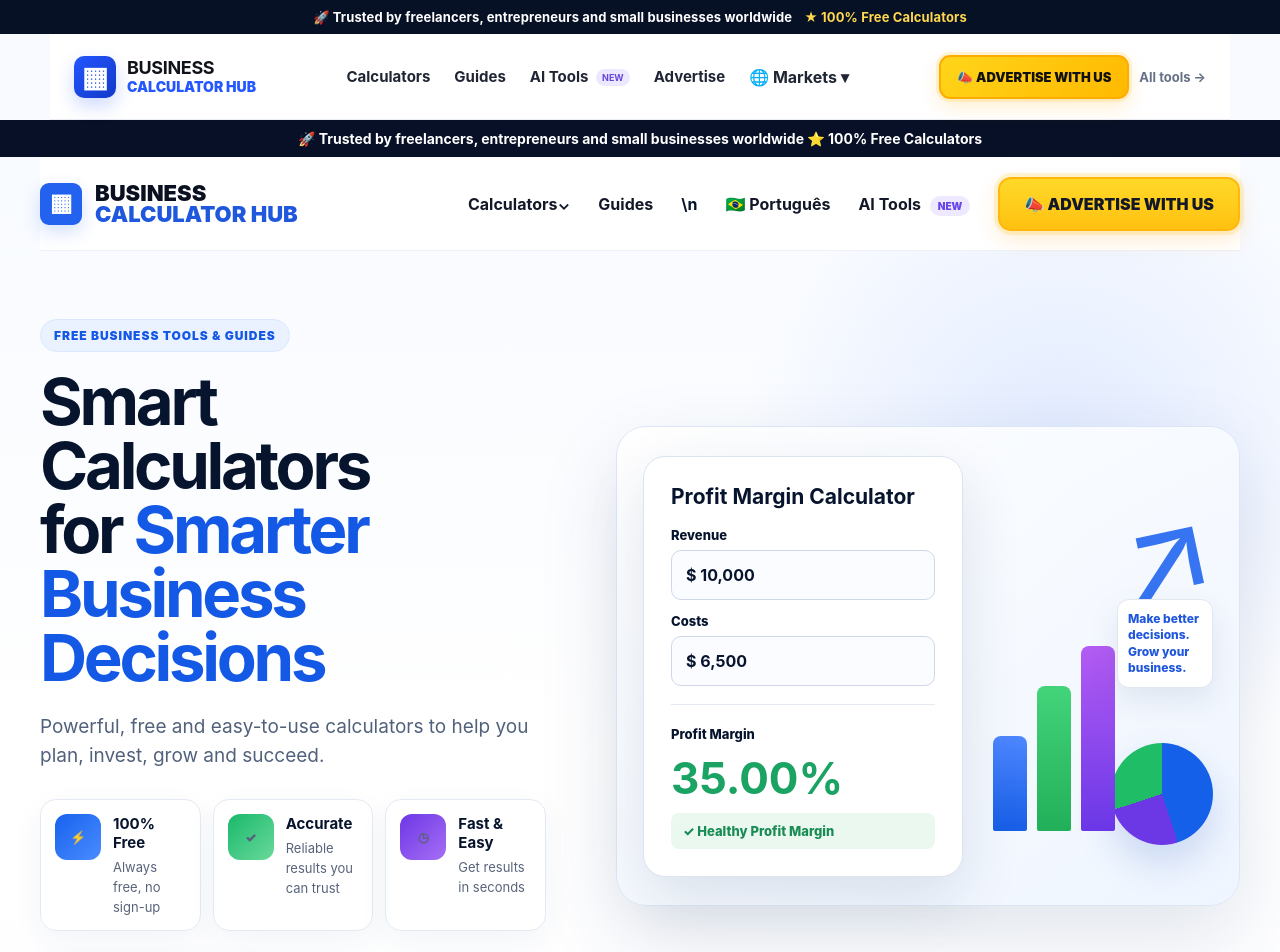
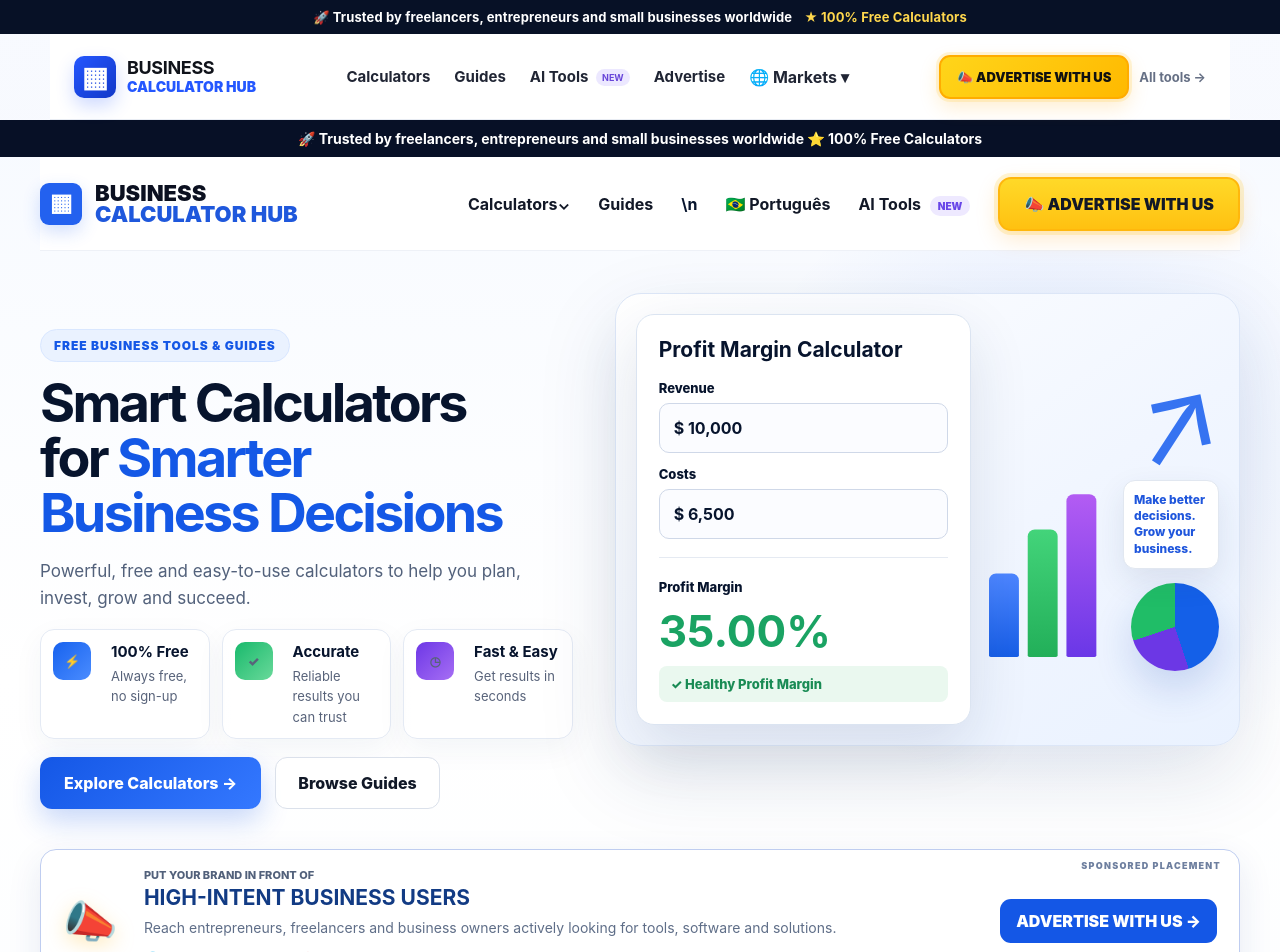
Before and after one commit to luizferdazzi-commits/business-calculator-hub, a Next.js app: page / in a window 1280 px wide. Shown: the top 952 px of the page. Built offline with nearby package versions, Linux system fonts and the light colour scheme.

Commit message:
Make homepage visibly match approved mockup

```diff
--- a/app/home.module.css
+++ b/app/home.module.css
@@ -24,3 +24,25 @@
 .footer{padding-top:30px}
 @media(max-width:1050px){.hero{gap:34px;padding-top:44px}.visual{max-width:820px}.cards{grid-template-columns:repeat(3,1fr)}}
 @media(max-width:720px){.wrap{padding:0 18px}.hero{padding:30px 0 28px}.hero h1{font-size:44px}.visual{padding:16px;border-radius:22px;min-height:auto}.calcCard{padding:20px}.actions{align-items:stretch;flex-direction:column}.actions a{text-align:center}.adBanner{padding:24px 18px;margin-bottom:34px}.adBanner:after{display:none}.cards{grid-template-columns:1fr}}
+
+
+/* V2 — visually distinct mockup-aligned homepage */
+.wrap{max-width:1360px}
+.hero{grid-template-columns:.92fr 1.08fr;gap:42px;padding:42px 0 28px;align-items:start}
+.hero>div:first-child{padding:36px 0 10px}
+.hero h1{font-size:clamp(44px,4.2vw,64px);line-height:1.02;max-width:620px;margin:14px 0 18px}
+.lead{font-size:17px;max-width:590px;margin-bottom:18px}
+.features{grid-template-columns:repeat(3,minmax(0,1fr));margin:18px 0 12px}
+.feature{padding:12px;border-radius:14px}
+.featureIcon{width:38px;height:38px;border-radius:10px;font-size:17px}
+.actions{margin-top:18px}
+.visual{min-height:390px;grid-template-columns:minmax(290px,1.05fr) minmax(190px,.72fr);gap:18px;padding:20px;border-radius:26px;background:linear-gradient(145deg,#fff,#f1f6ff 58%,#eaf2ff)}
+.calcCard{padding:22px;border-radius:18px}
+.chart{height:315px;min-width:180px}
+.arrow{font-size:112px;top:2px}.pie{width:88px;height:88px}.bars{transform:scale(.88);transform-origin:left bottom}
+.adBanner{border-radius:16px;padding:18px 22px;margin:2px 0 28px;background:#fff;color:#0b1733;border:1px solid #bfcdf0;box-shadow:0 12px 34px rgba(25,61,125,.10)}
+.adBanner:before{display:none}.adBanner:after{content:"SPONSORED PLACEMENT";color:#6e7f9f;right:18px;top:10px}
+.megaphone{font-size:44px}.adCopy small{color:#52617b;font-size:11px}.adCopy strong{color:#123b84;font-size:21px}.adCopy span{color:#5f6e88;font-size:14px}.adButton{background:#1457e6;color:#fff;border:0;box-shadow:none;padding:12px 16px}.adButton small{display:none}
+.popularHead{margin:18px 0 14px}.popularHead h2{font-size:25px}.cards{grid-template-columns:repeat(4,1fr);gap:12px}.card{min-height:112px;padding:15px;border-radius:14px}.cardIcon{width:38px;height:38px;font-size:17px}
+@media(max-width:1050px){.hero{grid-template-columns:1fr}.hero>div:first-child{padding-top:10px}.cards{grid-template-columns:repeat(2,1fr)}}
+@media(max-width:720px){.hero h1{font-size:40px}.features{grid-template-columns:1fr}.cards{grid-template-columns:1fr}.visual{padding:12px}.adBanner{grid-template-columns:1fr;text-align:left}}
```
